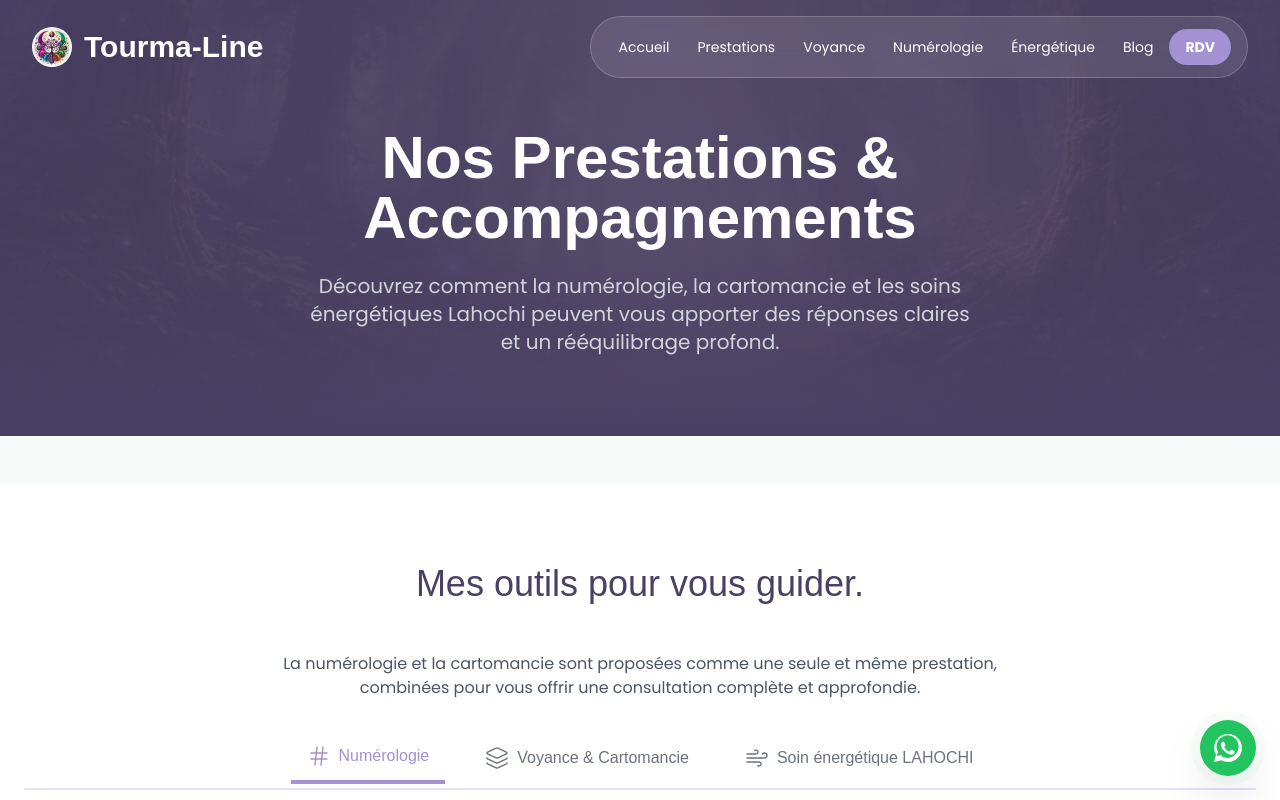
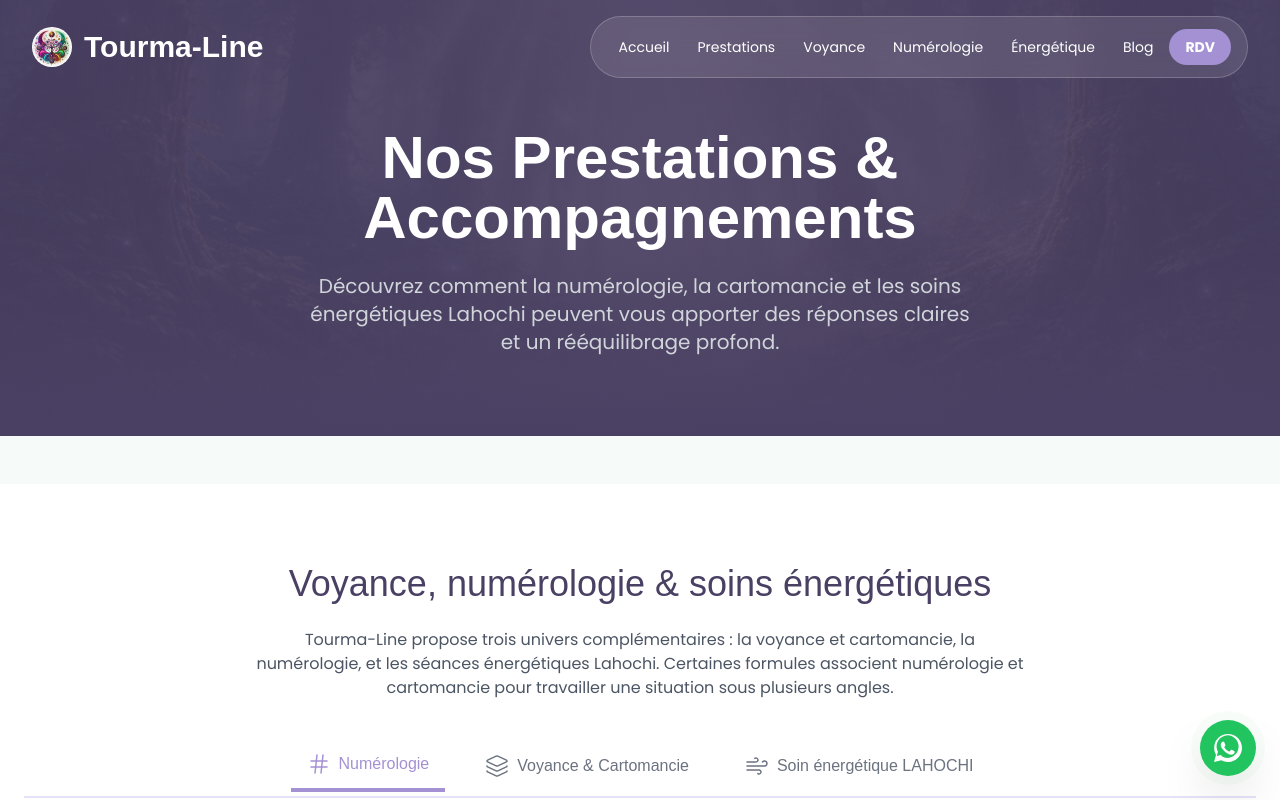
Before and after one commit to Creativityliberty/Tourma-line, a React (Vite) app: page /prestations in a window 1280 px wide. Shown: the top 800 px of the page. Built offline with nearby package versions, Linux system fonts and the light colour scheme; a web font is replaced by a local one.

Commit message:
seo: make homepage services heading match the three target intent clusters

```diff
--- a/src/components/sections/Services.tsx
+++ b/src/components/sections/Services.tsx
@@ -16,13 +16,13 @@ export const Services = ({
         <section id="services" className="py-20 bg-white">
             <AnimateOnScroll>
                 <div className="container mx-auto text-center px-4 sm:px-6">
-                    <h2 className="text-3xl sm:text-4xl font-display text-brand-dark mb-8 sm:mb-12">
-                        Mes outils pour vous guider.
+                    <h2 className="text-3xl sm:text-4xl font-display text-brand-dark mb-6">
+                        Voyance, numérologie & soins énergétiques
                     </h2>
-                    <p className="text-sm sm:text-base text-gray-600 max-w-3xl mx-auto mb-8">
-                        La numérologie et la cartomancie sont proposées comme une seule et
-                        même prestation, combinées pour vous offrir une consultation
-                        complète et approfondie.
+                    <p className="text-sm sm:text-base text-gray-600 max-w-3xl mx-auto mb-10">
+                        Tourma-Line propose trois univers complémentaires : la voyance et cartomancie,
+                        la numérologie, et les séances énergétiques Lahochi. Certaines formules associent
+                        numérologie et cartomancie pour travailler une situation sous plusieurs angles.
                     </p>
                     <div className="flex flex-row md:justify-center overflow-x-auto whitespace-nowrap gap-4 sm:gap-6 mb-8 border-b-2 border-brand-lilas pb-1 scrollbar-none">
                         {Object.values(services).map((service) => (
@@ -75,7 +75,6 @@ export const Services = ({
                                             ))}
                                         </ul>
                                     )}
-
                                 </div>
                             </div>
                         </AnimateOnScroll>
```
